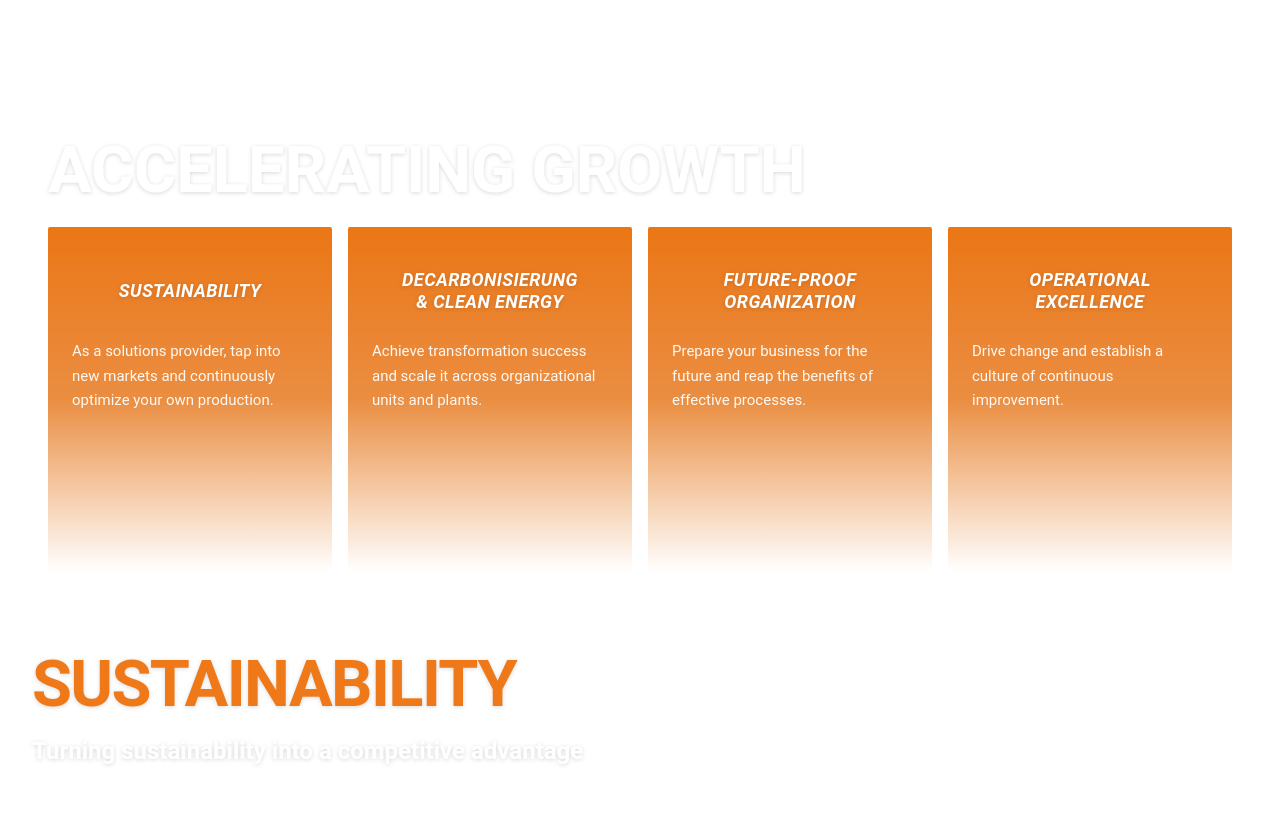
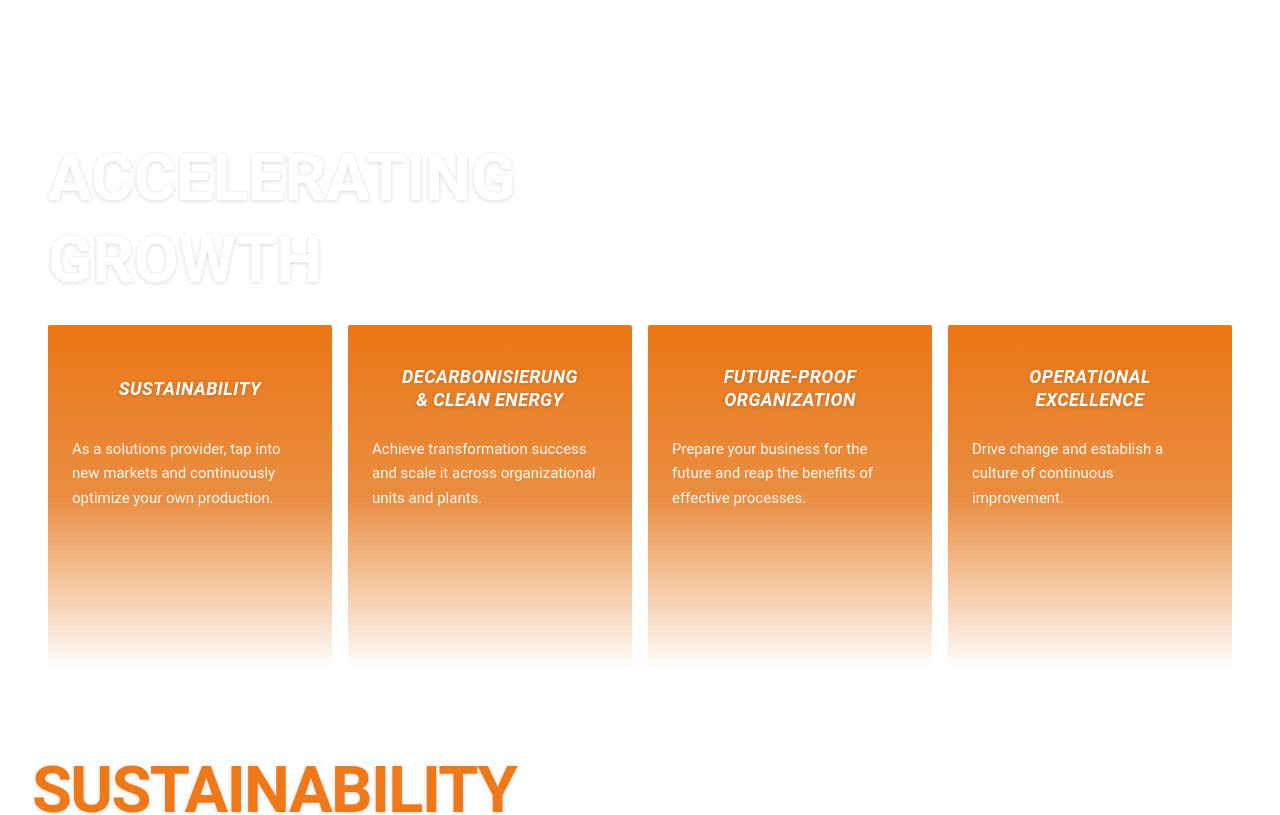
Before and after one commit to SebiPX/efeso-chemie, a React (Vite) app: page / in a window 1280 px wide. Shown: the part 1360-2175 px from the top of the page. Built offline with nearby package versions, Linux system fonts and the light colour scheme.

Commit message:
Remove aggressive hyphenation, scale to 9vw, and manually enforce natural line breaks

```diff
--- a/src/components/TopicsSection.tsx
+++ b/src/components/TopicsSection.tsx
@@ -32,7 +32,7 @@ const TopicsSection = () => {
 
         {/* Title & Button Row */}
         <div className="flex flex-col md:flex-row items-center mb-6 px-4">
-          <h2 className="text-[10vw] sm:text-5xl md:text-[65px] font-bold text-white uppercase leading-none drop-shadow-sm text-left w-full break-words hyphens-auto">
+          <h2 className="text-[9vw] sm:text-5xl md:text-[65px] font-bold text-white uppercase leading-tight drop-shadow-sm text-left w-full whitespace-pre-line">
             {t('topics.headline')}
           </h2>
         </div>
--- a/src/components/VideoSection.tsx
+++ b/src/components/VideoSection.tsx
@@ -49,7 +49,7 @@ const VideoSection = () => {
         {/* -- SUSTAINABILITY INTRO -- */}
         <FadeIn direction="up">
         <div id="sustainability" className="w-full mb-12 flex flex-col items-start text-left scroll-mt-32">
-          <h3 className="text-[10vw] sm:text-5xl md:text-[65px] font-bold text-[#ef7918] mb-4 tracking-tight drop-shadow-sm uppercase leading-none whitespace-pre-line break-words hyphens-auto">
+          <h3 className="text-[9vw] sm:text-5xl md:text-[65px] font-bold text-[#ef7918] mb-4 tracking-tight drop-shadow-sm uppercase leading-tight whitespace-pre-line">
             {t('videos.sustainability.title')}
           </h3>
           <p className="text-white text-[20px] md:text-[24px] font-bold mb-4 drop-shadow-sm whitespace-pre-line">
@@ -87,7 +87,7 @@ const VideoSection = () => {
         {/* -- DECARBONIZATION INTRO -- */}
         <FadeIn direction="up">
         <div id="decarbonization" className="w-full mt-20 mb-12 flex flex-col items-end text-right scroll-mt-32">
-          <h3 className="text-[10vw] sm:text-5xl md:text-[65px] font-bold text-[#ef7918] mb-4 tracking-tight drop-shadow-sm uppercase whitespace-pre-line break-words hyphens-auto">
+          <h3 className="text-[9vw] sm:text-5xl md:text-[65px] font-bold text-[#ef7918] mb-4 tracking-tight drop-shadow-sm uppercase whitespace-pre-line">
             {t('videos.decarbonization.title')}
           </h3>
           <p className="text-white text-[20px] md:text-[24px] font-bold mb-4 whitespace-pre-line">
@@ -126,7 +126,7 @@ const VideoSection = () => {
 
         {/* -- INFRASTRUCTURE INTRO -- */}
         <div id="infrastructure" className="w-full mt-20 mb-12 flex flex-col items-start text-left scroll-mt-32">
-          <h3 className="text-[10vw] sm:text-5xl md:text-[65px] font-bold text-[#ef7918] mb-4 tracking-tight drop-shadow-sm uppercase whitespace-pre-line break-words hyphens-auto">
+          <h3 className="text-[9vw] sm:text-5xl md:text-[65px] font-bold text-[#ef7918] mb-4 tracking-tight drop-shadow-sm uppercase whitespace-pre-line">
             {t('videos.infrastructure.title')}
           </h3>
           <p className="text-white text-[20px] md:text-[24px] font-bold mb-4 whitespace-pre-line">
@@ -169,7 +169,7 @@ const VideoSection = () => {
 
         {/* -- OPERATIONAL EXCELLENCE INTRO -- */}
         <div id="operational-excellence" className="w-full mt-20 mb-12 flex flex-col items-end text-right scroll-mt-32">
-          <h3 className="text-[10vw] sm:text-5xl md:text-[65px] font-bold text-[#ef7918] mb-4 tracking-tight drop-shadow-sm uppercase leading-none whitespace-pre-line break-words hyphens-auto">
+          <h3 className="text-[9vw] sm:text-5xl md:text-[65px] font-bold text-[#ef7918] mb-4 tracking-tight drop-shadow-sm uppercase leading-tight whitespace-pre-line">
             {t('videos.opex.title')}
           </h3>
           <p className="text-white text-[20px] md:text-[24px] font-bold mb-4 mt-4 whitespace-pre-line">
--- a/src/i18n/translations.ts
+++ b/src/i18n/translations.ts
@@ -85,8 +85,8 @@ export const translations = {
       en: 'In addition, the Advisory Board contributes its expertise to selected consulting projects as needed. EFESO clients benefit in several ways: from in-depth, proven expertise; from solutions tailored to top-management needs; and from answers to critical strategic and operational questions. Members of the Advisory Board discuss key topics and initiatives in the video interviews shown here.'
     },
     headline: {
-      de: 'WACHSTUMS\u00ADCHANCEN NUTZEN',
-      en: 'Accelerating growth'
+      de: 'WACHSTUMSCHANCEN\nNUTZEN',
+      en: 'Accelerating\ngrowth'
     },
     pillar1: {
       title: { de: 'NACHHALTIGKEIT', en: 'SUSTAINABILITY' },
@@ -107,7 +107,7 @@ export const translations = {
   },
   videos: {
     sustainability: {
-      title: { de: 'NACHHALTIG\u00ADKEIT', en: 'SUSTAINABILITY' },
+      title: { de: 'NACHHALTIGKEIT', en: 'SUSTAINABILITY' },
       sub: { de: 'Nachhaltigkeit in einen Wettbewerbsvorteil verwandeln', en: 'Turning sustainability into a competitive advantage' },
       text1: {
         de: 'Chemieunternehmen treiben Nachhaltigkeit in zwei Rollen voran: als Lösungsanbieter für Recycling, erneuerbare Energien und Versorgungssicherheit sowie als Gestalter der eigenen Produktion. Dafür optimieren sie Prozesse, ihren Energieeinsatz sowie ihre Feedstocks und investieren in klimafreundliche Next‑Generation‑Anlagen.',
```
